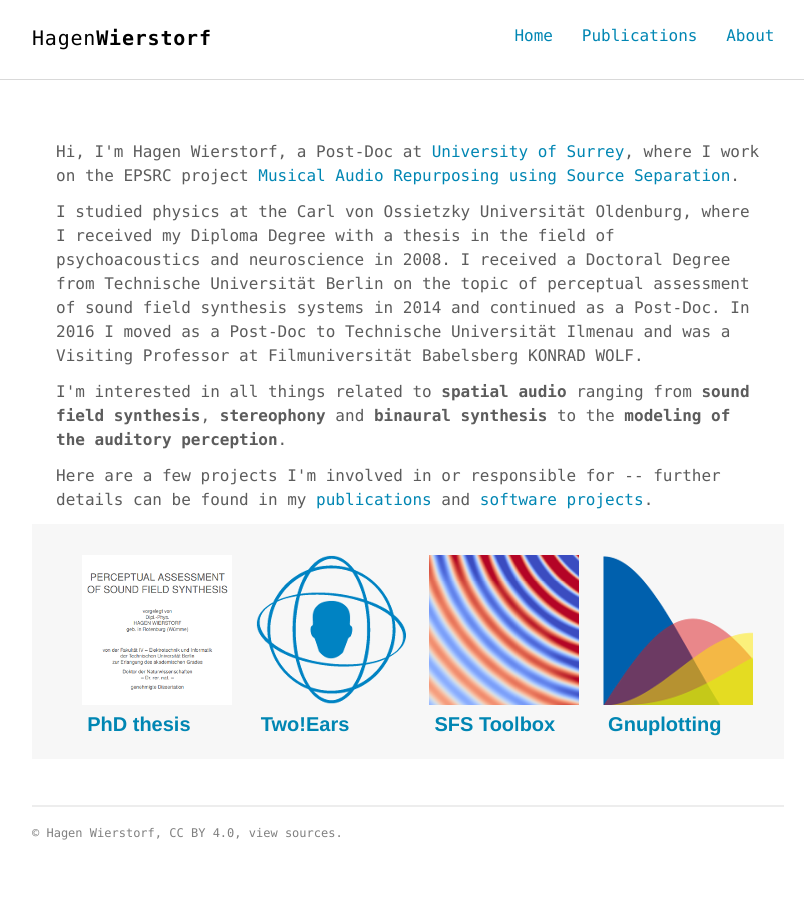
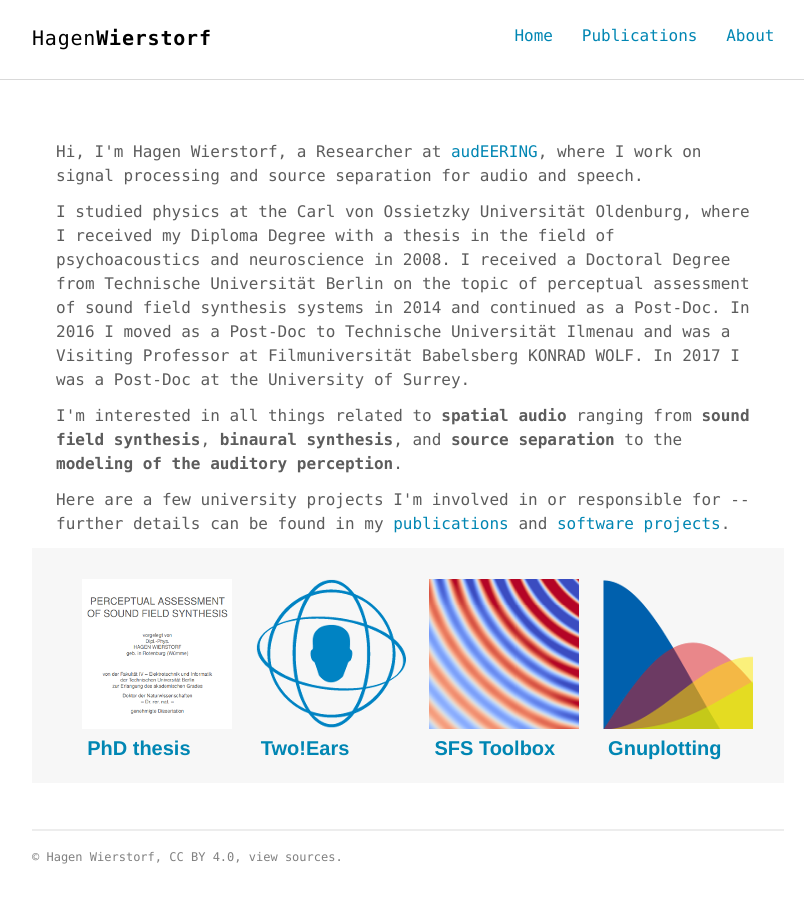
Before and after one commit to hagenw/hagenw.github.io, a Jekyll site: the page built from about/index.html, in a window 1280 px wide. Shown: the whole page, without its empty margins (232-1036 px from the left). Built offline with Jekyll 4.4.1, drawn with Linux system fonts in a browser that asks for light colours.

Commit message:
Add audeering to about page

```diff
--- a/_includes/intro.html
+++ b/_includes/intro.html
@@ -1,10 +1,9 @@
 <section class="intro">
   <div class="container">
     <p>Hi, I'm <span itemprop="name">{{ site.author.name }}</span>,
-    a Post-Doc at
-    <a href="https://www.surrey.ac.uk/cvssp">University of Surrey</a>, where I work
-    on the EPSRC project <a href="https://cvssp.github.io/maruss-website/">
-    Musical Audio Repurposing using Source Separation</a>.</p>
+    a Researcher at
+    <a href="https://audeering.com">audEERING</a>, where I work
+    on signal processing and source separation for audio and speech.</p>
 
     <p>I studied physics at the Carl von Ossietzky Universität Oldenburg, where I
     received my Diploma Degree with a thesis in the field of psychoacoustics and
@@ -12,15 +11,16 @@
     Universität Berlin on the topic of perceptual assessment of sound field
     synthesis systems in 2014 and continued as a Post-Doc.
     In 2016 I moved as a Post-Doc to Technische Universität Ilmenau and was a
-    Visiting Professor at Filmuniversität Babelsberg KONRAD WOLF.</p>
+    Visiting Professor at Filmuniversität Babelsberg KONRAD WOLF.
+    In 2017 I was a Post-Doc at the University of Surrey.</p>
 
     <p>I'm interested in all things related to <strong>spatial audio</strong>
     ranging from <strong>sound field synthesis</strong>,
-    <strong>stereophony</strong> and <strong>binaural synthesis</strong> to the
-    <strong>modeling of the auditory perception</strong>.</p>
+    <strong>binaural synthesis</strong>, and <strong>source separation</strong>
+    to the <strong>modeling of the auditory perception</strong>.</p>
 
-    <p>Here are a few projects I'm involved in or responsible for -- further
-    details can be found in my <a href="{{ '/publications' | prepend:
+    <p>Here are a few university projects I'm involved in or responsible for --
+    further details can be found in my <a href="{{ '/publications' | prepend:
       site.baseurl }}">publications</a> and <a href="http://github.com/hagenw">
       software projects</a>.</p>
   </div>
```
